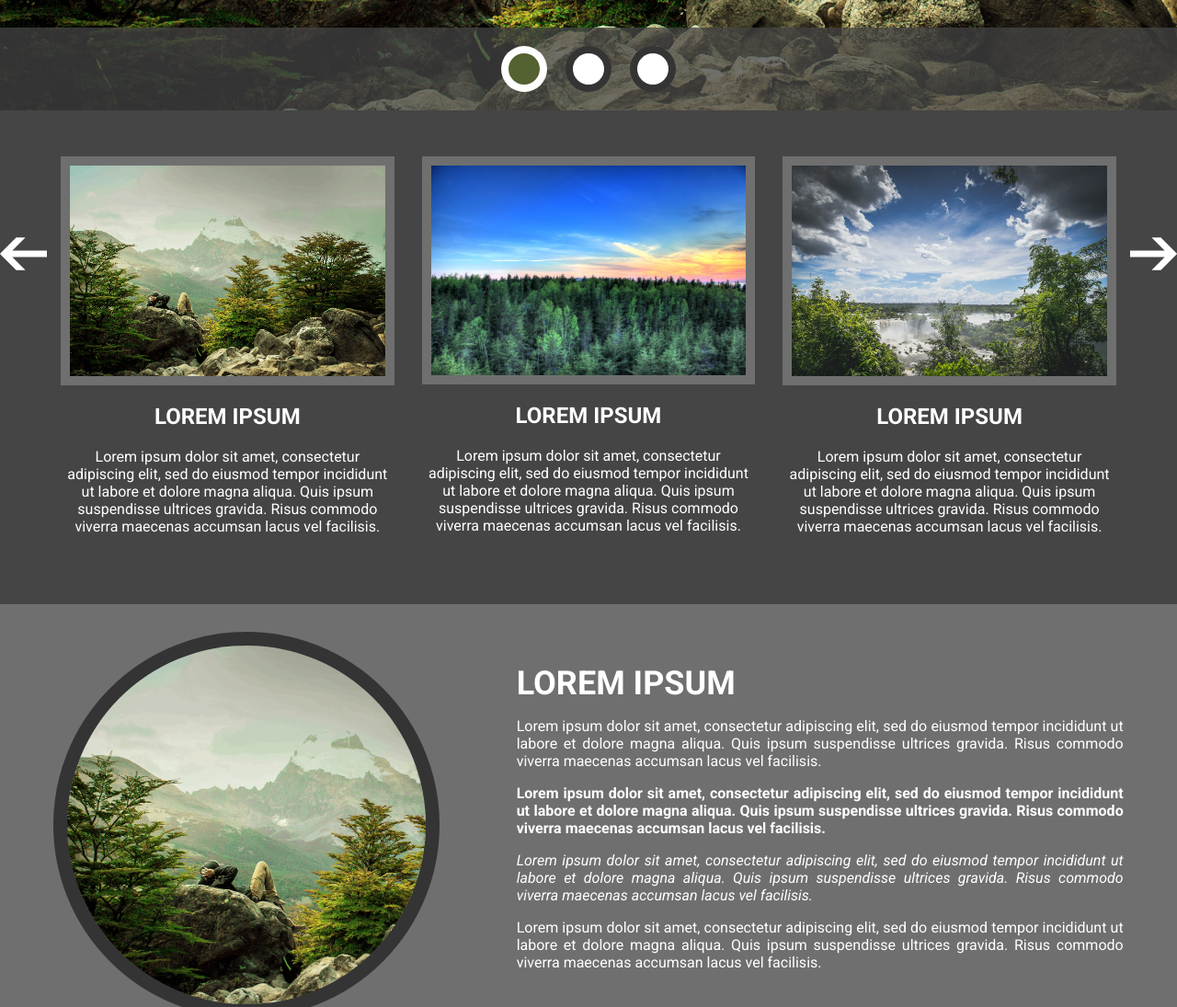
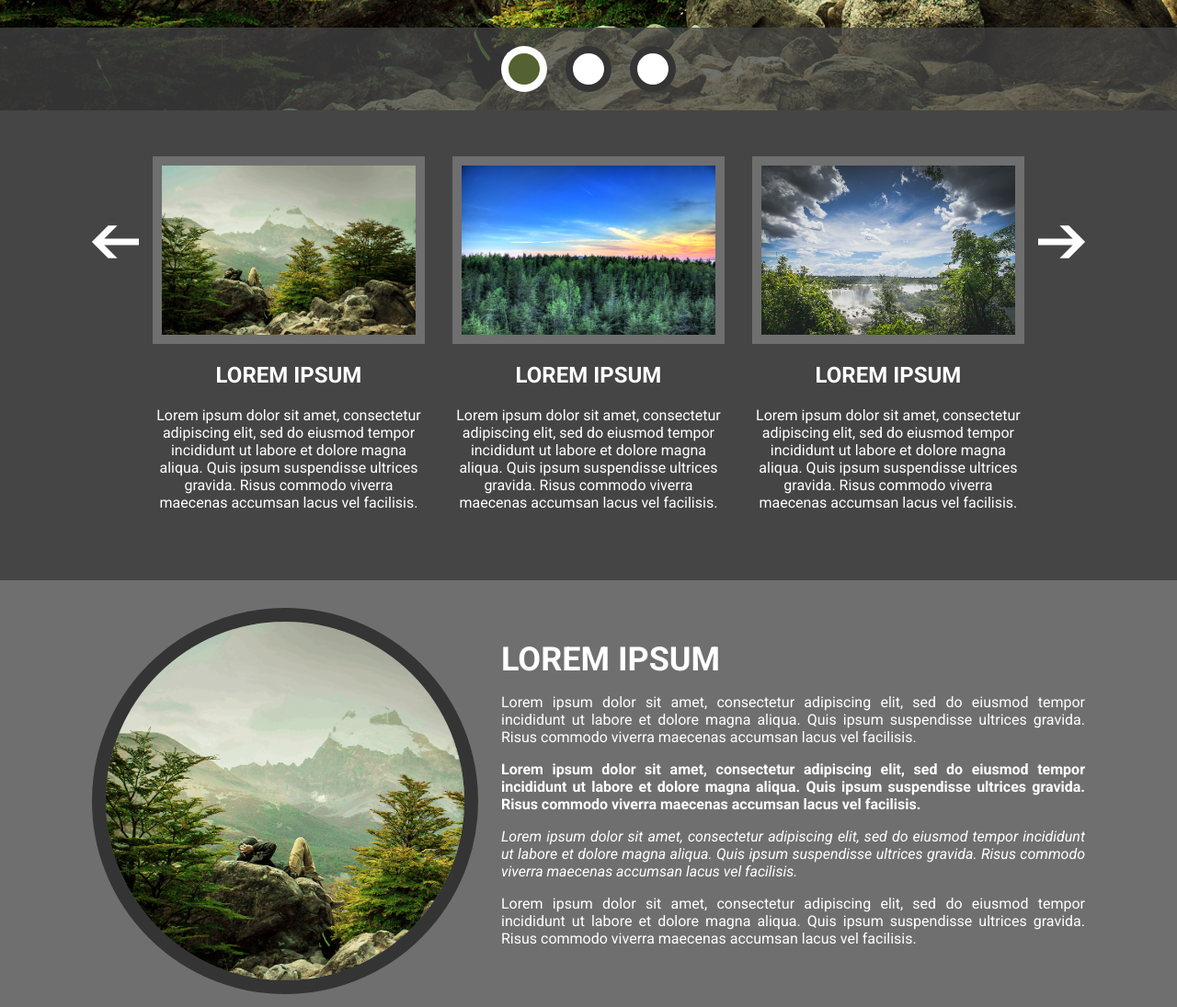
Before and after one commit to alexandreangeli/dot-vanilla-hiring-test, a plain HTML site: page index.html in a window 1280 px wide. Shown: the part 680-1775 px from the top of the page at 92% size. Drawn offline with Linux system fonts and the light colour scheme.

Commit message:
Fix section horizontal paddings

```diff
--- a/styles/index.css
+++ b/styles/index.css
@@ -30,8 +30,7 @@ html {
 }
 @media screen and (min-width: 900px) {
   .page > * {
-    padding: 0px 100px;
-    padding: 0 calc((100vw - 1336px) / 2);
+    padding: 0 max(calc((100vw - 1336px) / 2), 100px);
   }
 }
 
```
